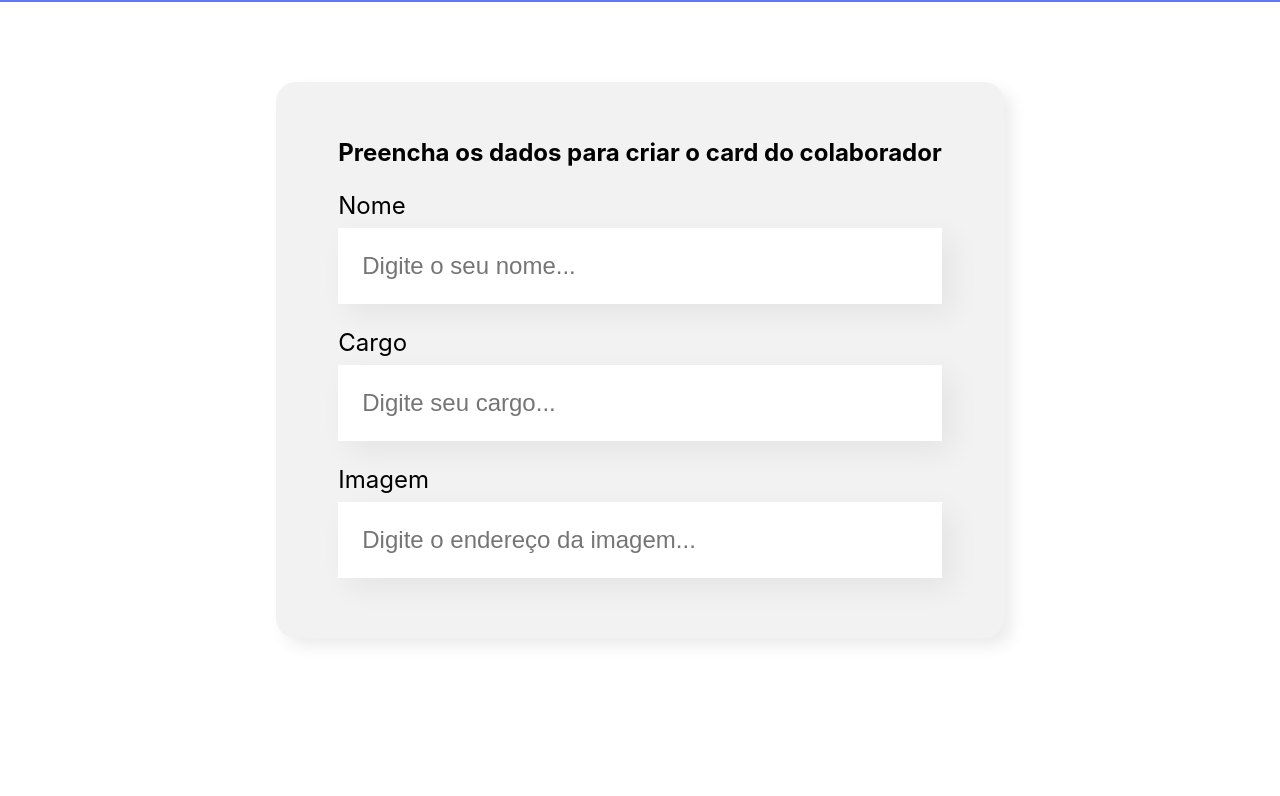
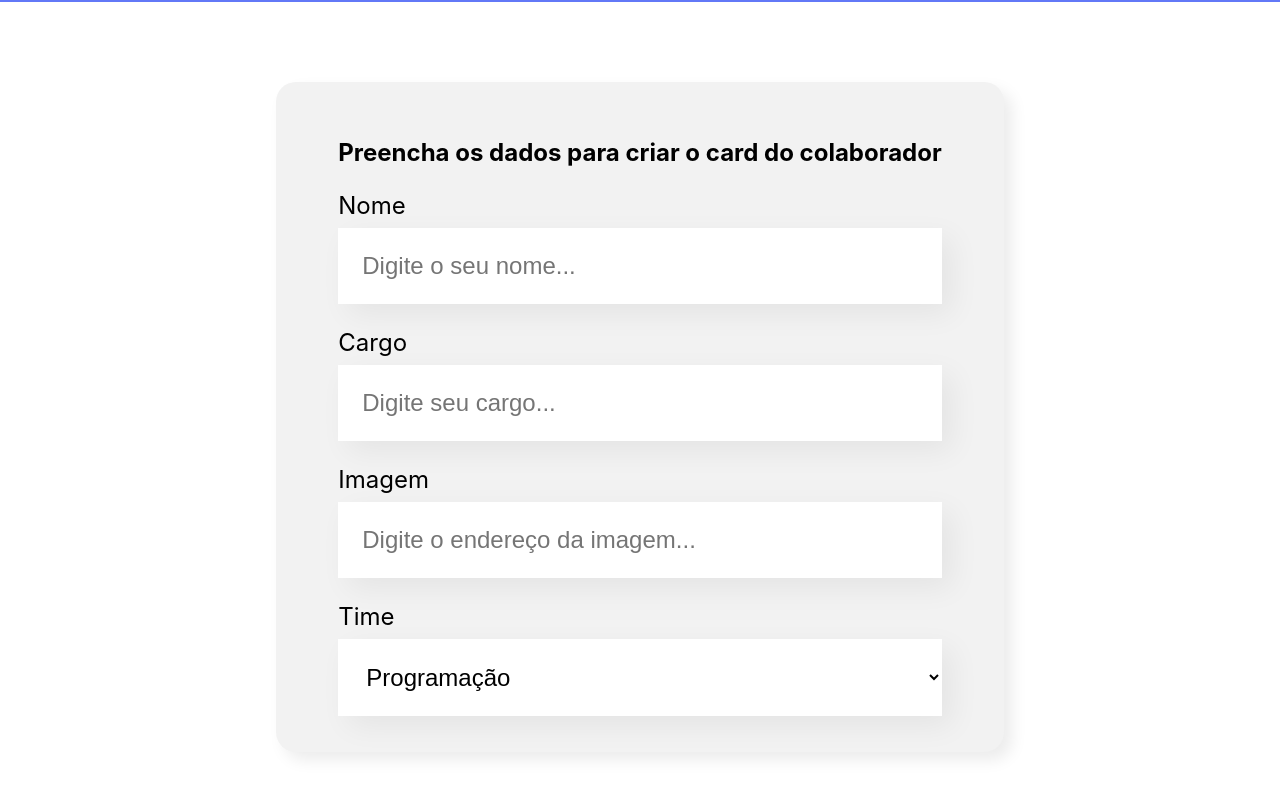
Before and after one commit to diogomsz/organo-react-app, a JavaScript app: page / in a window 1280 px wide. Shown: the part 496-1292 px from the top of the page. Before the commit the page ends 1214 px from the top, so only its background shows below. Built offline with nearby package versions, Linux system fonts and the light colour scheme; the HTML template or start-up script is replaced by a standard one.

Commit message:
criando componente lista suspensa

```diff
--- a/src/componentes/Formulario/index.js
+++ b/src/componentes/Formulario/index.js
@@ -1,7 +1,18 @@
 import './Formulario.css';
 import CampoTexto from '../CampoTexto';
+import ListaSuspensa from '../ListaSuspensa';
 
 const Formulario = () => {
+
+    const times = [
+        'Programação',
+        'Front End',
+        'Data Science',
+        'Devops',
+        'UX e Design',
+        'Inovação e Gestão'
+    ];
+
     return (
         <section className="formulario">
             <form>
@@ -9,6 +20,7 @@
                 <CampoTexto label="Nome" placeholder="Digite o seu nome" />
                 <CampoTexto label="Cargo" placeholder="Digite seu cargo" />
                 <CampoTexto label="Imagem" placeholder="Digite o endereço da imagem" />
+                <ListaSuspensa label="Time" itens={times} />
             </form>
         </section>
     );
--- /dev/null
+++ b/src/componentes/ListaSuspensa/ListaSuspensa.css
@@ -0,0 +1,15 @@
+.lista-suspensa label{
+    display: block;
+    margin-bottom: 8px;
+    font-size: 24px;
+}
+
+.lista-suspensa select {
+    background-color: #fff;
+    box-shadow: 10px 10px 30px rgba(0, 0, 0, 0.06);
+    width: 100%;
+    border: none;
+    font-size: 24px;
+    padding: 24px;
+    box-sizing: border-box;
+}
--- /dev/null
+++ b/src/componentes/ListaSuspensa/index.js
@@ -0,0 +1,14 @@
+import './ListaSuspensa.css';
+
+const ListaSuspensa = (props) => {
+    return (
+        <div className="lista-suspensa">
+            <label>{props.label}</label>
+            <select>
+                {props.itens.map(item => <option key={item}>{item}</option>)}
+            </select>
+        </div>
+    );
+};
+
+export default ListaSuspensa;
```
